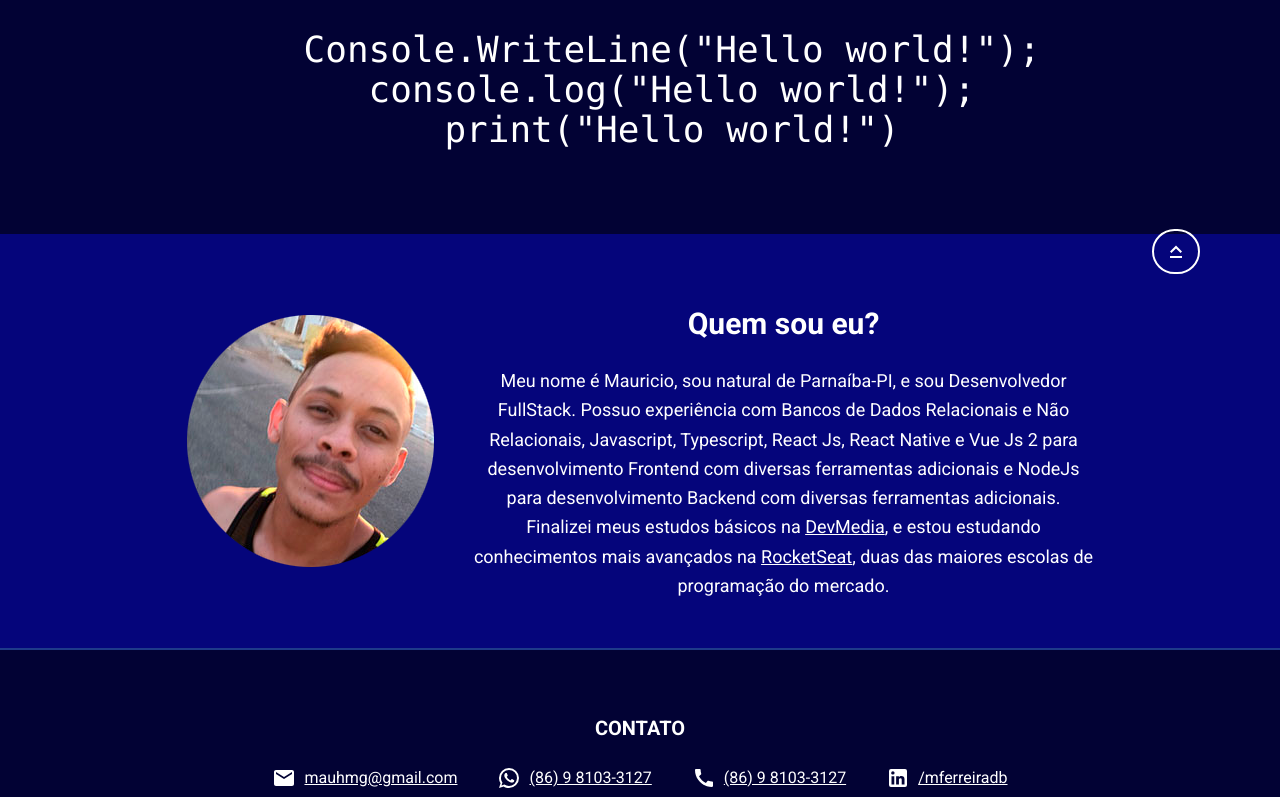
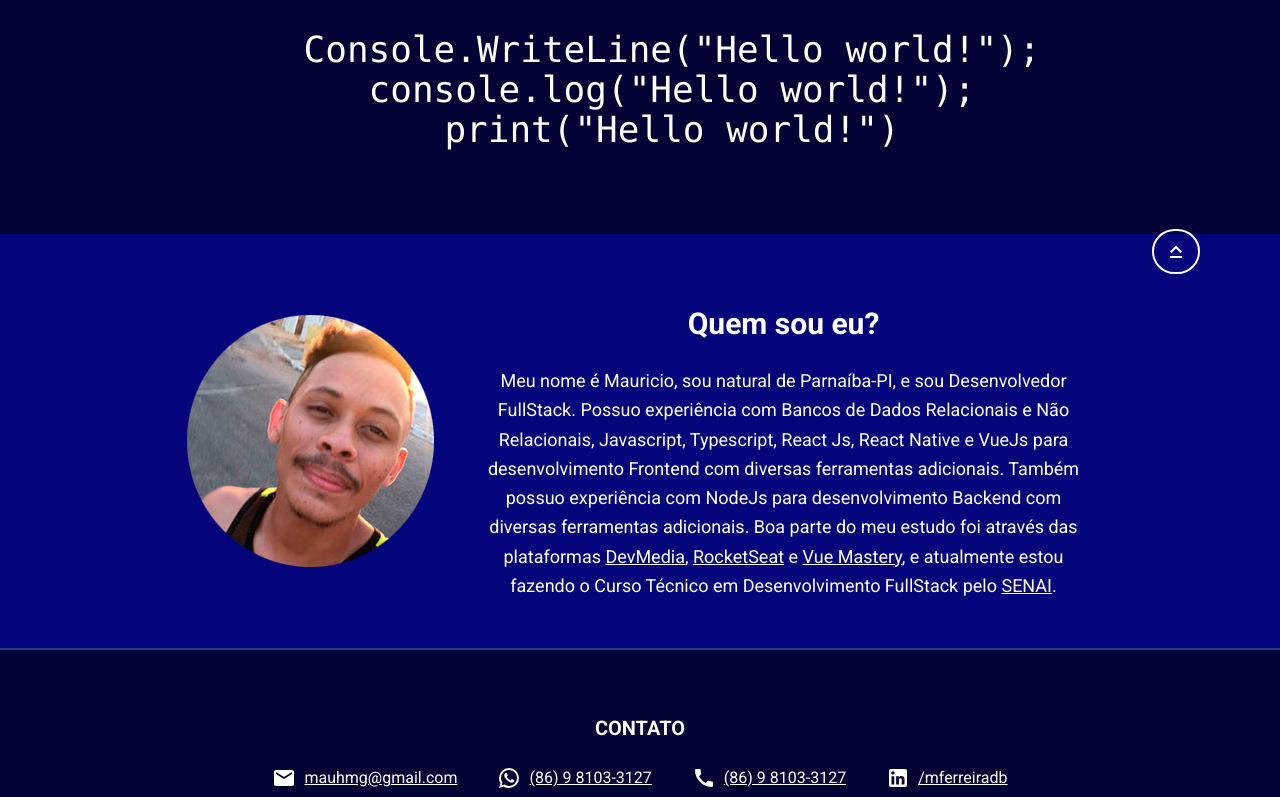
Before and after one commit to mferreiradb/portfolio, a React (Vite) app: page / in a window 1280 px wide. Shown: the part 486-1283 px from the top of the page. Built offline with nearby package versions, Linux system fonts and the light colour scheme.

Commit message:
Changed Home description

```diff
--- a/src/Pages/Home/index.jsx
+++ b/src/Pages/Home/index.jsx
@@ -37,7 +37,7 @@ export const Home = () => {
 
 					<h2 className='text-3xl text-white font-semibold'>Quem sou eu?</h2>
 
-					<p className='text-white text-lg leading-relaxed'>Meu nome é Mauricio, sou natural de Parnaíba-PI, e sou Desenvolvedor FullStack. Possuo experiência com Bancos de Dados Relacionais e Não Relacionais, Javascript, Typescript, React Js, React Native e Vue Js 2 para desenvolvimento Frontend com diversas ferramentas adicionais e NodeJs para desenvolvimento Backend com diversas ferramentas adicionais. Finalizei meus estudos básicos na <a className='underline' target='_blank' href="http://devmedia.com/" rel="noreferrer">DevMedia</a>, e estou estudando conhecimentos mais avançados na <a className='underline' target='_blank' href="https://www.rocketseat.com.br/" rel="noreferrer">RocketSeat</a>, duas das maiores escolas de programação do mercado.</p>
+					<p className='text-white text-lg leading-relaxed'>Meu nome é Mauricio, sou natural de Parnaíba-PI, e sou Desenvolvedor FullStack. Possuo experiência com Bancos de Dados Relacionais e Não Relacionais, Javascript, Typescript, React Js, React Native e VueJs para desenvolvimento Frontend com diversas ferramentas adicionais. Também possuo experiência com NodeJs para desenvolvimento Backend com diversas ferramentas adicionais. Boa parte do meu estudo foi através das plataformas <a className='underline' target='_blank' href="http://devmedia.com/" rel="noreferrer">DevMedia</a>, <a className='underline' target='_blank' href="https://www.rocketseat.com.br/" rel="noreferrer">RocketSeat</a> e <a className='underline' target='_blank' href="https://www.vuemastery.com/" rel="noreferrer">Vue Mastery</a>, e atualmente estou fazendo o Curso Técnico em Desenvolvimento FullStack pelo <a className='underline' target='_blank' href="https://www.sp.senai.br/" rel="noreferrer">SENAI</a>.</p>
 				</article>
 			</section>
 			<FloatButton />
```
